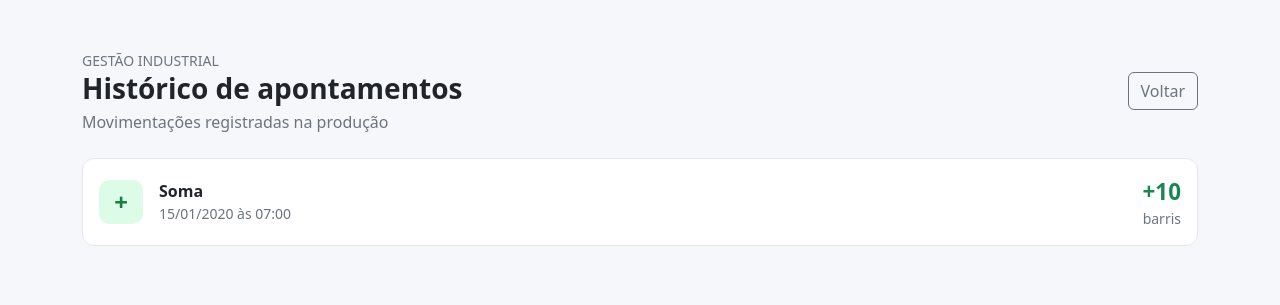
After one commit to valdomiro22/producao_chopp_django, a Django app: page /home/historico/1/ in a window 1280 px wide. The commit adds this page. Shown: the top 305 px of the page. Run offline with Django 5.2, Linux system fonts and the light colour scheme; tables that the repository leaves empty hold one stand-in row (values such as "Sample post"); some libraries are stand-ins or nearby versions.

Commit message:
inserir quantidade produzida

```diff
--- /dev/null
+++ b/home/templates/historico.html
@@ -0,0 +1,176 @@
+
+{% load django_bootstrap5 %}
+{% load static %}
+
+<!DOCTYPE html>
+<html lang="pt-br">
+<head>
+    <meta charset="UTF-8">
+    <meta name="viewport" content="width=device-width, initial-scale=1.0">
+    <title>Histórico de apontamentos</title>
+
+    {% bootstrap_css %}
+
+    <style>
+        body {
+            background-color: #f5f7fa;
+        }
+
+        .historico-card {
+            background: white;
+            border: 1px solid #e5e7eb;
+            border-radius: 12px;
+            padding: 16px;
+            margin-bottom: 12px;
+            transition: box-shadow 0.2s;
+        }
+
+        .historico-card:hover {
+            box-shadow: 0 4px 12px rgba(0, 0, 0, 0.06);
+        }
+
+        .movimentacao-icon {
+            width: 44px;
+            height: 44px;
+            border-radius: 10px;
+            display: flex;
+            align-items: center;
+            justify-content: center;
+            font-size: 24px;
+            font-weight: bold;
+            flex-shrink: 0;
+        }
+
+        .movimentacao-soma {
+            background-color: #dcfce7;
+            color: #15803d;
+        }
+
+        .movimentacao-subtracao {
+            background-color: #fee2e2;
+            color: #b91c1c;
+        }
+
+        .movimentacao-outro {
+            background-color: #e2e8f0;
+            color: #475569;
+        }
+
+        .quantidade-valor {
+            font-size: 1.4rem;
+            font-weight: 700;
+        }
+    </style>
+</head>
+
+<body>
+    <main class="container py-4 py-md-5">
+
+        <!-- Cabeçalho -->
+        <header class="d-flex justify-content-between align-items-center mb-4">
+            <div>
+                <span class="text-secondary small text-uppercase">
+                    Gestão industrial
+                </span>
+
+                <h1 class="h3 fw-bold mb-1">
+                    Histórico de apontamentos
+                </h1>
+
+                <p class="text-secondary mb-0">
+                    Movimentações registradas na produção
+                </p>
+            </div>
+
+            <a href="{% url 'home' producao_id %}"
+               class="btn btn-outline-secondary">
+                Voltar
+            </a>
+        </header>
+
+        <!-- Lista de movimentações -->
+        <section>
+
+            {% for quantidade in quantidades %}
+
+                <div class="historico-card d-flex align-items-center gap-3">
+
+                    <!-- Ícone -->
+                    {% if quantidade.tipo == 'SOMA' %}
+                        <div class="movimentacao-icon movimentacao-soma">
+                            +
+                        </div>
+
+                    {% elif quantidade.tipo == 'SUBTRACAO' %}
+                        <div class="movimentacao-icon movimentacao-subtracao">
+                            −
+                        </div>
+
+                    {% else %}
+                        <div class="movimentacao-icon movimentacao-outro">
+                            •
+                        </div>
+                    {% endif %}
+
+                    <!-- Informações -->
+                    <div class="flex-grow-1">
+
+                        <div class="fw-semibold">
+                            {{ quantidade.get_tipo_display }}
+                        </div>
+
+                        <div class="text-secondary small">
+                            {{ quantidade.criado_em|date:"d/m/Y" }}
+                            às
+                            {{ quantidade.criado_em|date:"H:i" }}
+                        </div>
+
+                    </div>
+
+                    <!-- Quantidade -->
+                    <div class="text-end">
+
+                        {% if quantidade.tipo == 'SOMA' %}
+                            <div class="quantidade-valor text-success">
+                                +{{ quantidade.quantidade }}
+                            </div>
+
+                        {% elif quantidade.tipo == 'SUBTRACAO' %}
+                            <div class="quantidade-valor text-danger">
+                                -{{ quantidade.quantidade }}
+                            </div>
+
+                        {% else %}
+                            <div class="quantidade-valor">
+                                {{ quantidade.quantidade }}
+                            </div>
+                        {% endif %}
+
+                        <div class="text-secondary small">
+                            barris
+                        </div>
+
+                    </div>
+
+                </div>
+
+            {% empty %}
+
+                <div class="text-center bg-white rounded-3 p-5 border">
+                    <h5>Nenhum apontamento encontrado</h5>
+
+                    <p class="text-secondary mb-0">
+                        As movimentações aparecerão aqui
+                        quando forem registradas.
+                    </p>
+                </div>
+
+            {% endfor %}
+
+        </section>
+
+    </main>
+
+    {% bootstrap_javascript %}
+</body>
+</html>
--- a/home/urls.py
+++ b/home/urls.py
@@ -1,8 +1,10 @@
 from django.urls import path
 from .views import HomeView, VerificarValidade, CalcularTempoParada
+from producao.views import ListaQuantidadesView
 
 urlpatterns = [
     path('home/<int:producao_id>/', HomeView.as_view(), name='home'),
     path('home/verificar-validade/', VerificarValidade.as_view(), name='verificar-validade'),
     path('home/verificar-tempo-parada/', CalcularTempoParada.as_view(), name='verificar-tempo-parada'),
+    path('home/historico/<int:producao_id>/', ListaQuantidadesView.as_view(), name='historico'),
 ]
--- a/producao/models.py
+++ b/producao/models.py
@@ -1,4 +1,5 @@
 from django.db import models
+from .enums import TipoQuantidade
 
 
 class Producao(models.Model):
@@ -30,3 +31,17 @@ class Producao(models.Model):
     @property
     def volume_pendente(self):
         return self.quantidade_pendente * self.barril.volume / 100
+
+
+from django.db import models
+from django.utils import timezone
+from .enums import TipoQuantidade
+
+class Quantidade(models.Model):
+    producao = models.ForeignKey('producao.Producao', on_delete=models.CASCADE, related_name='quantidades')
+    horario = models.TimeField(default=timezone.localtime)
+    quantidade = models.PositiveIntegerField()
+    tipo = models.CharField(max_length=20, choices=TipoQuantidade.choices)
+    criado_em = models.DateTimeField('Criado em', auto_now_add=True)
+    editado_em = models.DateTimeField('Editado em', auto_now=True)
+    ativo = models.BooleanField('Ativo', default=True)
--- a/producao/urls.py
+++ b/producao/urls.py
@@ -1,5 +1,5 @@
 from django.urls import path
-from .views import ListaProducoesView, AdicionarProducaosView, EditarProducaoView, DeletarProducaosView
+from .views import ListaProducoesView, AdicionarProducaosView, EditarProducaoView, DeletarProducaosView, AdicionarQuantidadeView
 
 
 urlpatterns = [
@@ -7,4 +7,5 @@ urlpatterns = [
     path('producoes/adicionar/<int:grade_id>/', AdicionarProducaosView.as_view(), name='adicionar-producao'),
     path('producoes/editar/<int:pk>', EditarProducaoView.as_view(), name='editar-producao'),
     path('producoes/deletar/<int:pk>', DeletarProducaosView.as_view(), name='deletar-producao'),
+    path('quantidade/adicionar/<int:producao_id>/', AdicionarQuantidadeView.as_view(), name='adicionar-quantidade'),
 ]
--- a/producao/views.py
+++ b/producao/views.py
@@ -1,7 +1,11 @@
+from django.db import transaction
+from django.views.generic import CreateView
+from django.urls import reverse
+from .forms import QuantidadeForm
+from .enums import TipoQuantidade
 from django.views.generic import ListView, CreateView
 from django.views.generic.edit import UpdateView, DeleteView
-from django.urls import reverse_lazy, reverse
-from .models import Producao
+from .models import Producao, Quantidade
 
 
 class ListaProducoesView(ListView):
@@ -22,11 +26,22 @@ class ListaProducoesView(ListView):
 class AdicionarProducaosView(CreateView):
     model = Producao
     template_name = 'adicionar-producao.html'
-    fields = ["barril", "produto", "quantidade_programada", "quantidade_produzida"]
+    fields = ['barril', 'produto', 'quantidade_programada', 'quantidade_produzida']
 
+    @transaction.atomic
     def form_valid(self, form):
         form.instance.grade_id = self.kwargs.get('grade_id')
-        return super().form_valid(form)
+
+        response = super().form_valid(form)
+
+        if self.object.quantidade_produzida > 0:
+            Quantidade.objects.create(
+                producao=self.object,
+                quantidade=self.object.quantidade_produzida,
+                tipo=TipoQuantidade.DEFINICAO_INICIAL
+            )
+
+        return response
 
     def get_success_url(self):
         return reverse('lista-producoes', kwargs={'grade_id': self.object.grade_id})
@@ -35,7 +50,24 @@ class AdicionarProducaosView(CreateView):
 class EditarProducaoView(UpdateView):
     model = Producao
     template_name = 'editar-producao.html'
-    fields = ["grade", "barril", "produto", "quantidade_programada", "quantidade_produzida"]
+    fields = ['grade', 'barril', 'produto', 'quantidade_programada', 'quantidade_produzida']
+
+    @transaction.atomic
+    def form_valid(self, form):
+        quantidade_anterior = Producao.objects.get(pk=self.object.pk).quantidade_produzida
+
+        response = super().form_valid(form)
+
+        quantidade_nova = self.object.quantidade_produzida
+
+        if quantidade_anterior != quantidade_nova:
+            Quantidade.objects.create(
+                producao=self.object,
+                quantidade=quantidade_nova,
+                tipo=TipoQuantidade.AJUSTE_CORRECAO
+            )
+
+        return response
 
     def get_success_url(self):
         return reverse('lista-producoes', kwargs={'grade_id': self.object.grade_id})
@@ -46,3 +78,38 @@ class DeletarProducaosView(DeleteView):
 
     def get_success_url(self):
         return reverse('lista-producoes', kwargs={'grade_id': self.object.grade_id})
+
+
+class AdicionarQuantidadeView(CreateView):
+    model = Quantidade
+    form_class = QuantidadeForm
+
+    def form_valid(self, form):
+        form.instance.producao_id = self.kwargs.get('producao_id')
+
+        tipo = self.request.POST.get('tipo')
+
+        if tipo not in [TipoQuantidade.SOMA, TipoQuantidade.SUBTRACAO]:
+            form.add_error(None, 'Tipo de movimentação inválido.')
+            return self.form_invalid(form)
+
+        form.instance.tipo = tipo
+        return super().form_valid(form)
+
+    def get_success_url(self):
+        return reverse('home', kwargs={'producao_id': self.object.producao_id})
+
+
+class ListaQuantidadesView(ListView):
+    model = Quantidade
+    template_name = 'historico.html'
+    context_object_name = 'quantidades'
+
+    def get_queryset(self):
+        producao_id = self.kwargs.get('producao_id')
+        return Quantidade.objects.filter(producao_id=producao_id).order_by('-criado_em')
+
+    def get_context_data(self, **kwargs):
+        context = super().get_context_data(**kwargs)
+        context['producao_id'] = self.kwargs.get('producao_id')
+        return context
```
Also changed, not shown: home/templates/index.html (+21 -2 lines), home/views.py (+7 -4 lines), producao/enums.py (added, +8 -0 lines), producao/forms.py (added, +7 -0 lines), producao/migrations/0003_alter_producao_grade_quantidade.py (added).
